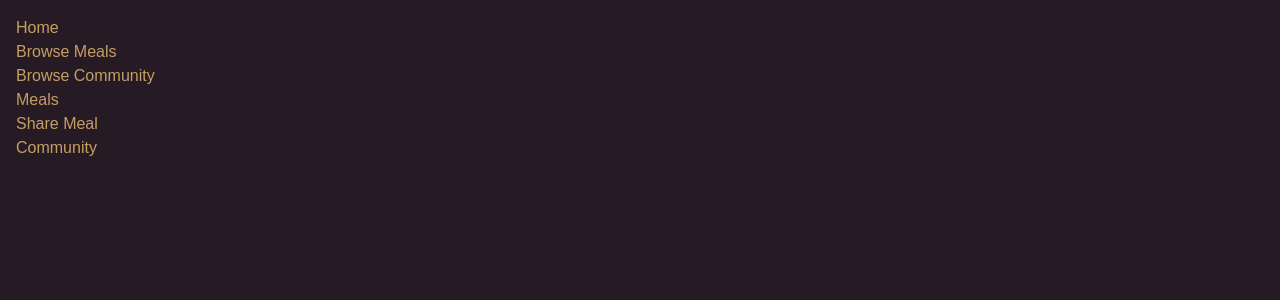
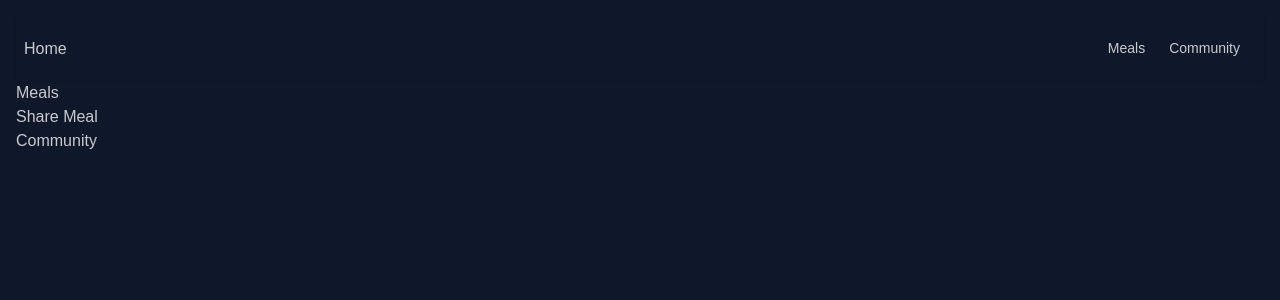
Before and after one commit to izarlas/react-next-course, a Next.js app: page / in a window 1280 px wide. Shown: the top 300 px of the page. Built offline with nearby package versions, Linux system fonts and the light colour scheme.

Commit message:
Navbar updated and styled

```diff
--- a/app/globals.css
+++ b/app/globals.css
@@ -1,6 +1,6 @@
 @import "tailwindcss";
 @plugin "daisyui" {
-  themes: coffee, corporate;
+  themes: night;
 }
 
 :root {
--- a/app/layout.tsx
+++ b/app/layout.tsx
@@ -1,7 +1,7 @@
 import type { Metadata } from "next";
 import { Geist, Geist_Mono } from "next/font/google";
 import "./globals.css";
-import Header from "@/components/Header";
+import Navbar from "@/components/Navbar";
 
 const geistSans = Geist({
   variable: "--font-geist-sans",
@@ -24,11 +24,11 @@ export default function RootLayout({
   children: React.ReactNode;
 }>) {
   return (
-    <html lang="en" data-theme="coffee">
+    <html lang="en" data-theme="night">
       <body
         className={`${geistSans.variable} ${geistMono.variable} antialiased`}
       >
-        <Header />
+        <Navbar />
         {children}
       </body>
     </html>
--- a/components/Header.tsx
+++ /dev/null
@@ -1,24 +0,0 @@
-import Link from "next/link";
-import React from "react";
-
-const Header = () => {
-  return (
-    <header>
-      <nav>
-        <ul>
-          <li>
-            <Link href="/">Home</Link>
-          </li>
-          <li>
-            <Link href="/meals">Browse Meals</Link>
-          </li>
-          <li>
-            <Link href="/community">Browse Community</Link>
-          </li>
-        </ul>
-      </nav>
-    </header>
-  );
-};
-
-export default Header;
--- /dev/null
+++ b/components/Navbar.tsx
@@ -0,0 +1,24 @@
+import Link from "next/link";
+import React from "react";
+
+const Navbar = () => {
+  return (
+    <div className="navbar bg-base-100 shadow-sm">
+      <div className="flex-1">
+        <Link href="/">Home</Link>
+      </div>
+      <div className="flex-none">
+        <ul className="menu menu-horizontal px-1">
+          <li>
+            <Link href="/meals">Meals</Link>
+          </li>
+          <li>
+            <Link href="/community">Community</Link>
+          </li>
+        </ul>
+      </div>
+    </div>
+  );
+};
+
+export default Navbar;
```
